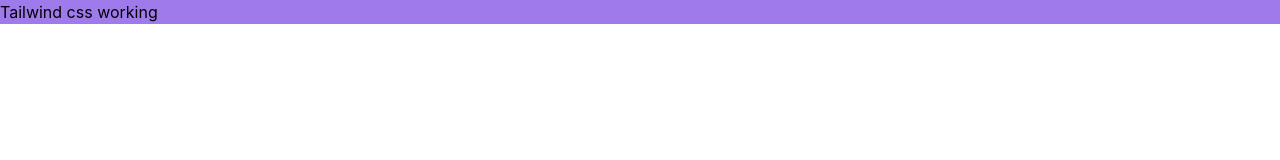
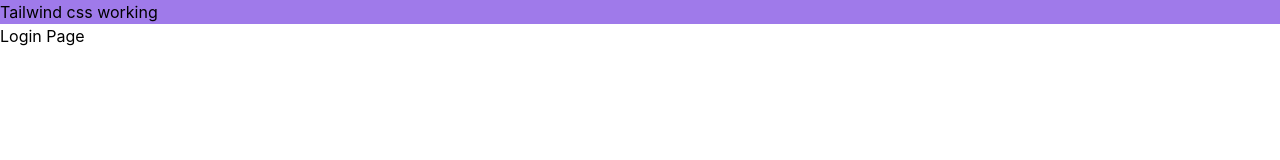
Before and after one commit to manojkmishra/pingpong, a React (Create React App) app: page /login in a window 1280 px wide. Shown: the top 160 px of the page. Built offline with nearby package versions, Linux system fonts and the light colour scheme.

Commit message:
Login page created, router installed, login accessed in app.js via /login

```diff
--- a/package.json
+++ b/package.json
@@ -8,6 +8,7 @@
     "react": "^16.9.0",
     "react-dom": "^16.9.0",
     "react-redux": "^7.1.0",
+    "react-router-dom": "^5.0.1",
     "react-scripts": "^3.1.0",
     "redux": "^4.0.4",
     "redux-thunk": "^2.3.0"
--- a/src/App.js
+++ b/src/App.js
@@ -2,11 +2,16 @@
 //import logo from './logo.svg';
 //import './App.css';
 import "./css/tailwind.css" ;
+import { BrowserRouter as Router, Route, Link } from "react-router-dom";
+import Login from './Login';
 
 function App() {
   return (
     <div >
         <h1 className="bg-purple-500">  Tailwind css working </h1>
+        <Router>
+           <Route path="/login" component={Login} />
+        </Router>
     </div>
   );
 }
--- /dev/null
+++ b/src/Login.js
@@ -0,0 +1,12 @@
+import React , {Component} from "react";
+
+export default class Login extends Component
+{
+    render()
+    { return(
+             <div>
+               <h1> Login Page</h1>
+             </div>
+           );
+    }
+}
```
